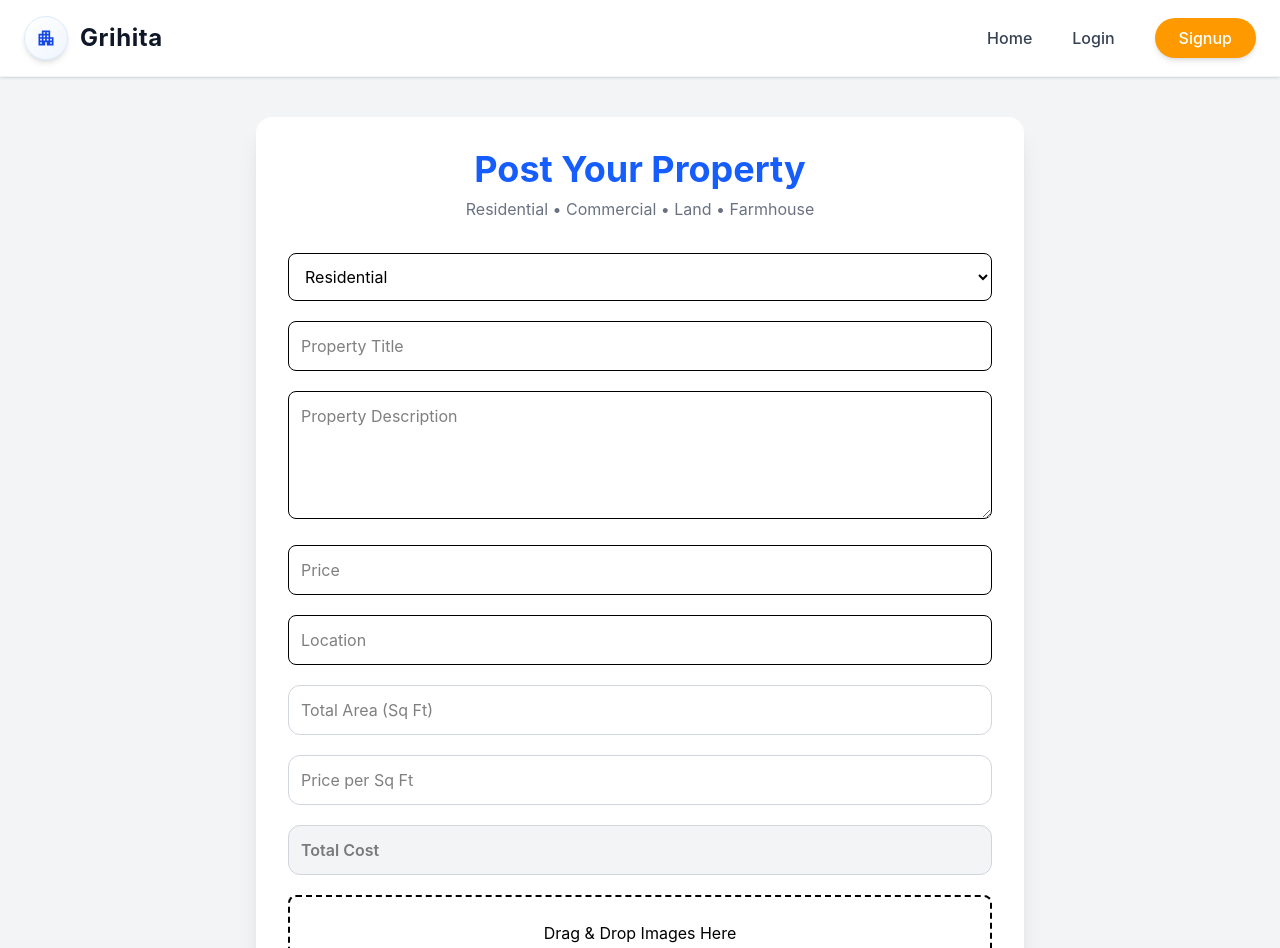
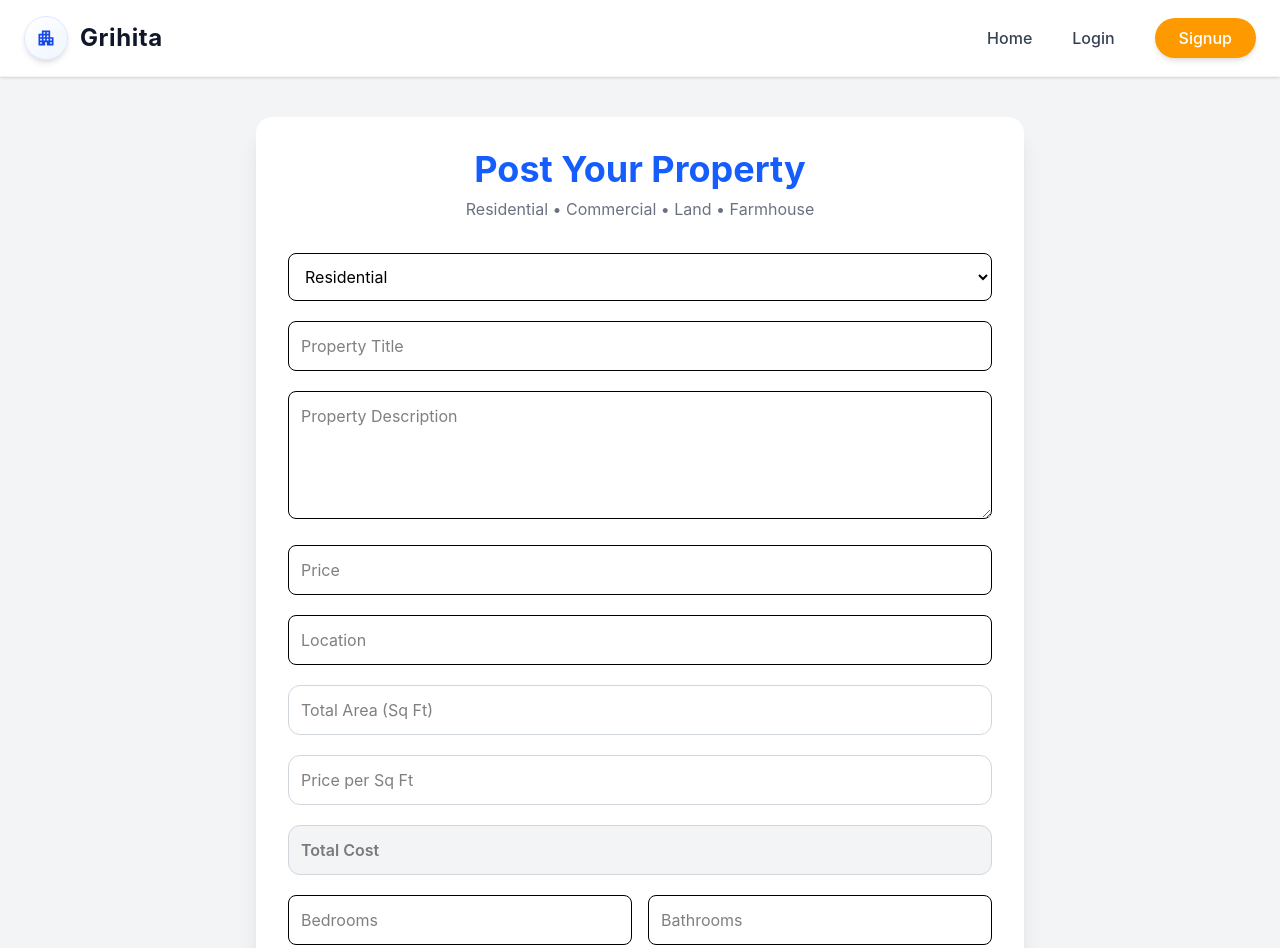
Before and after one commit to nishaghariyal/GrihitaProperties, a React (Vite) app in the folder Frontend/: page /edit-property/1 in a window 1280 px wide. Shown: the top 948 px of the page. Built offline with nearby package versions, Linux system fonts and the light colour scheme.

Commit message:
Code Modified

```diff
--- a/Frontend/src/pages/CreateProperty.tsx
+++ b/Frontend/src/pages/CreateProperty.tsx
@@ -286,7 +286,7 @@ function CreateProperty() {
               className="w-full border border-gray-300 p-3 rounded-xl bg-gray-100 font-semibold"
               required
             />
-            {(form.property_type === "Residental" || form.property_type === "Farmhouse") &&(
+            {(form.property_type === "Residential" || form.property_type === "Farmhouse") &&(
               <div className="grid grid-cols-2 gap-4">
 
                 <input
@@ -296,7 +296,7 @@ function CreateProperty() {
                   value={form.bedrooms}
                   onChange={handleChange}
                   required={
-                    form.property_type === "Residental" ||
+                    form.property_type === "Residential" ||
                     form.property_type === "Farmhouse"
                   }
                   className="border p-3 rounded-lg"
@@ -309,7 +309,7 @@ function CreateProperty() {
                   value={form.bathrooms}
                   onChange={handleChange}
                   required={
-                    form.property_type === "Residental" ||
+                    form.property_type === "Residential" ||
                     form.property_type === "Farmhouse"
                   }
                   className="border p-3 rounded-lg"
```
